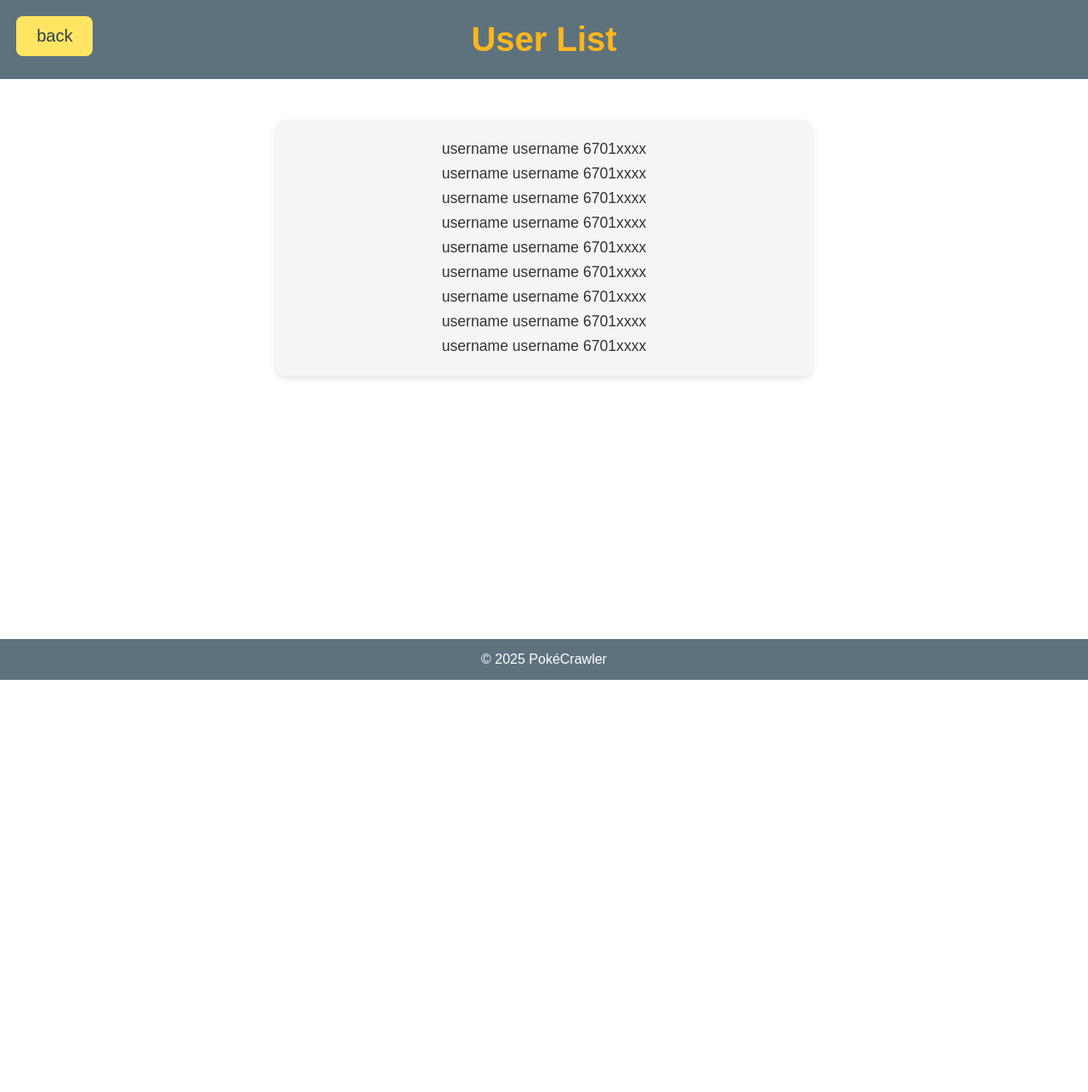
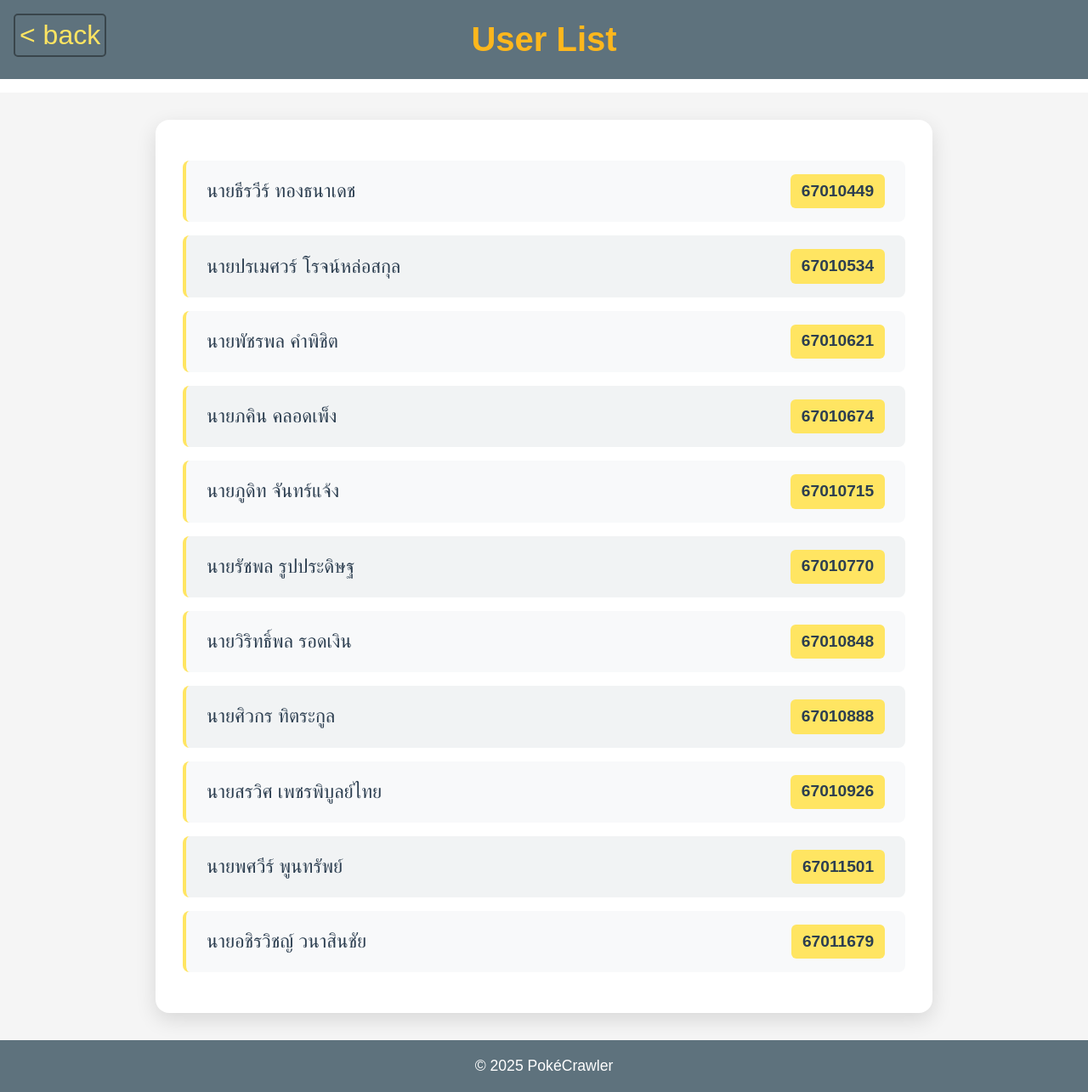
Before and after one commit to NongKenKhung/Theory_of_Computation, a FastAPI app: page /user-list in a window 1280 px wide. Shown: the whole page at 85% size. Before the commit the page ends 800 px from the top, so only its background shows below. Run offline with FastAPI, Linux system fonts and the light colour scheme.

Commit message:
add user and update user list styling

```diff
--- a/static/css/user_list.css
+++ b/static/css/user_list.css
@@ -1,63 +1,109 @@
 /* Theme Colors */
 :root {
   --primary-color: #2c3e50;
-  --secondary-color: #ffe562; /* Updated button color */
+  --secondary-color: #ffe562;
   --accent-color: #e74c3c;
   --background-color: #ecf0f1;
   --text-color: #2c3e50;
   --border-color: #bdc3c7;
-  --hover-color: #ef970b; /* Updated hover color */
-  --navbar-footer-color: #5e727d; /* Added navbar/footer color */
+  --hover-color: #ef970b;
+  --navbar-footer-color: #5e727d;
 }
 
 /* User List Styling */
 .user-list {
-  max-width: 600px;
-  margin: 0 auto; /* Center the user list */
-  padding: 1rem;
-  background: #f5f5f5; /* Light background for the list */
-  border-radius: 12px; /* Rounded corners */
-  box-shadow: 0 4px 8px rgba(0, 0, 0, 0.1); /* Subtle shadow */
-  text-align: center; /* Center-align the text */
+  width: 100%;
+  max-width: 850px;
+  margin: auto;
+  padding: 2rem;
+  background: white;
+  border-radius: 16px;
+  box-shadow: 0 8px 24px rgba(0, 0, 0, 0.12);
+  text-align: left;
 }
 
-.user-list p {
-  font-size: 1.1rem;
-  color: #333;
-  margin: 0.5rem 0; /* Add spacing between user entries */
+.user-item {
+  display: flex;
+  justify-content: space-between;
+  align-items: center;
+  font-size: 1.4rem;
+  color: #2c3e50;
+  margin: 1rem 0;
+  padding: 1rem 1.5rem;
   font-family: "Jersey 10", Arial, sans-serif;
+  background: #f8f9fa;
+  border-radius: 8px;
+  border-left: 4px solid var(--secondary-color);
+  line-height: 1.6;
+  font-weight: 400;
 }
 
-/* Back Button Styling */
-.back-button {
-  position: absolute;
-  top: 1.2rem;
-  left: 1.2rem;
-  display: inline-block;
-  align-items: center;
-  justify-content: center;
-  padding: 12px 24px;
-  background-color: var(--secondary-color);
-  color: var(--text-color); /* Changed to ensure contrast with yellow button */
-  text-decoration: none;
-  border: none;
-  border-radius: 8px; /* Circular button */
-  font-size: 20px;
-  font-weight: 500;
-  cursor: pointer;
-  transition: all 0.3s ease; /* Smooth transition */
+.user-item:nth-child(even) {
+  background: #f1f3f4;
 }
 
-.back-button:hover {
-  background-color: var(--hover-color);
-  transform: translateY(-2px); /* Lift effect */
-  box-shadow: 0 4px 12px rgba(239, 151, 11, 0.3); /* Updated shadow color */
+.user-item:nth-child(odd) {
+  background: #f8f9fa;
 }
 
-/* Add navbar and footer styles */
-.navbar,
+.name {
+  flex: 1;
+}
+
+.student-id {
+  font-weight: 600;
+  background: var(--secondary-color);
+  padding: 0.3rem 0.8rem;
+  border-radius: 6px;
+  color: #2c3e50;
+  font-size: 1.2rem;
+}
+
+.back-button {
+  text-decoration: none;
+  color: #ffe562;
+  cursor: pointer;
+  border: 2px solid rgba(0, 0, 0, 0.4);
+  position: absolute;
+  padding: 5px;
+  border-radius: 5px;
+  display: grid;
+  place-items: center;
+  font-family: "Jersey 10", Arial, sans-serif;
+  font-size: 2rem;
+  left: 1rem;
+  top: 1rem;
+}
+
 .footer {
   background-color: var(--navbar-footer-color);
   color: white;
-  padding: 15px 0;
+  padding: 20px 0;
+  text-align: center;
+  font-family: "Jersey 10", Arial, sans-serif;
+  font-size: 1.1rem;
 }
+
+.main-content {
+  min-height: calc(100vh - 200px);
+  padding: 2rem;
+  background: #f5f5f5;
+  display: grid;
+  place-items: center;
+}
+
+.header {
+  background-color: var(--navbar-footer-color);
+  color: white;
+  padding: 1.5rem 1rem;
+  text-align: center;
+  position: relative;
+  margin-bottom: 1rem;
+}
+
+.header h1 {
+  font-family: "Jersey 10", Arial, sans-serif;
+  font-size: 2.5rem;
+  color: #fdb71d;
+  margin: 0;
+}
--- a/static/templates/user_list.html
+++ b/static/templates/user_list.html
@@ -10,25 +10,57 @@
   <body>
     <header class="header">
       <h1>User List</h1>
-      <nav>
-        <a href="../index.html" class="back-button">back</a>
-      </nav>
+      <a href="../index.html" class="back-button">&lt; back</a>
     </header>
 
     <main class="main-content">
       <div class="user-list">
-        <p>username username 6701xxxx</p>
-        <p>username username 6701xxxx</p>
-        <p>username username 6701xxxx</p>
-        <p>username username 6701xxxx</p>
-        <p>username username 6701xxxx</p>
-        <p>username username 6701xxxx</p>
-        <p>username username 6701xxxx</p>
-        <p>username username 6701xxxx</p>
-        <p>username username 6701xxxx</p>
+        <div class="user-item">
+          <span class="name">นายธีรวีร์ ทองธนาเดช</span>
+          <span class="student-id">67010449</span>
+        </div>
+        <div class="user-item">
+          <span class="name">นายปรเมศวร์ โรจน์หล่อสกุล</span>
+          <span class="student-id">67010534</span>
+        </div>
+        <div class="user-item">
+          <span class="name">นายพัชรพล คำพิชิต</span>
+          <span class="student-id">67010621</span>
+        </div>
+        <div class="user-item">
+          <span class="name">นายภคิน คลอดเพ็ง</span>
+          <span class="student-id">67010674</span>
+        </div>
+        <div class="user-item">
+          <span class="name">นายภูดิท จันทร์แจ้ง</span>
+          <span class="student-id">67010715</span>
+        </div>
+        <div class="user-item">
+          <span class="name">นายรัชพล รูปประดิษฐ</span>
+          <span class="student-id">67010770</span>
+        </div>
+        <div class="user-item">
+          <span class="name">นายวิริทธิ์พล รอดเงิน</span>
+          <span class="student-id">67010848</span>
+        </div>
+        <div class="user-item">
+          <span class="name">นายศิวกร ทิตระกูล</span>
+          <span class="student-id">67010888</span>
+        </div>
+        <div class="user-item">
+          <span class="name">นายสรวิศ เพชรพิบูลย์ไทย</span>
+          <span class="student-id">67010926</span>
+        </div>
+        <div class="user-item">
+          <span class="name">นายพศวีร์ พูนทรัพย์</span>
+          <span class="student-id">67011501</span>
+        </div>
+        <div class="user-item">
+          <span class="name">นายอชิรวิชญ์ วนาสินชัย</span>
+          <span class="student-id">67011679</span>
+        </div>
       </div>
     </main>
-
     <footer class="footer">&copy; 2025 PokéCrawler</footer>
   </body>
 </html>
```
